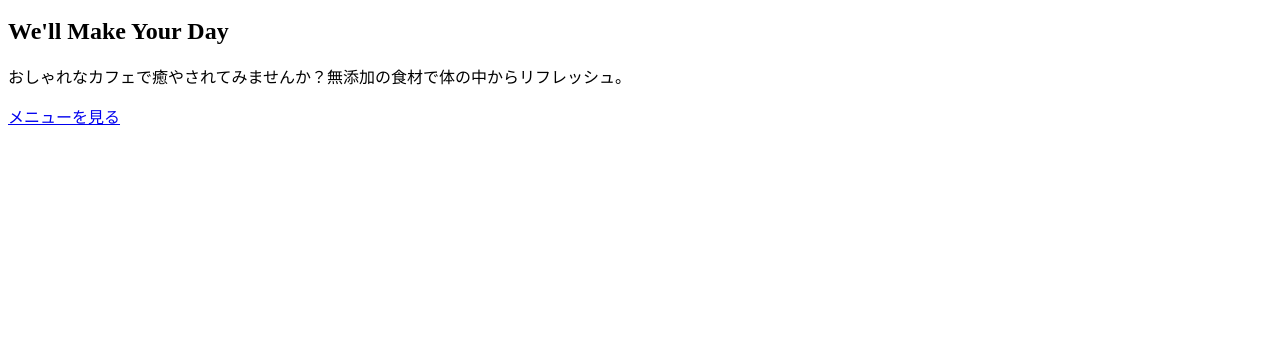
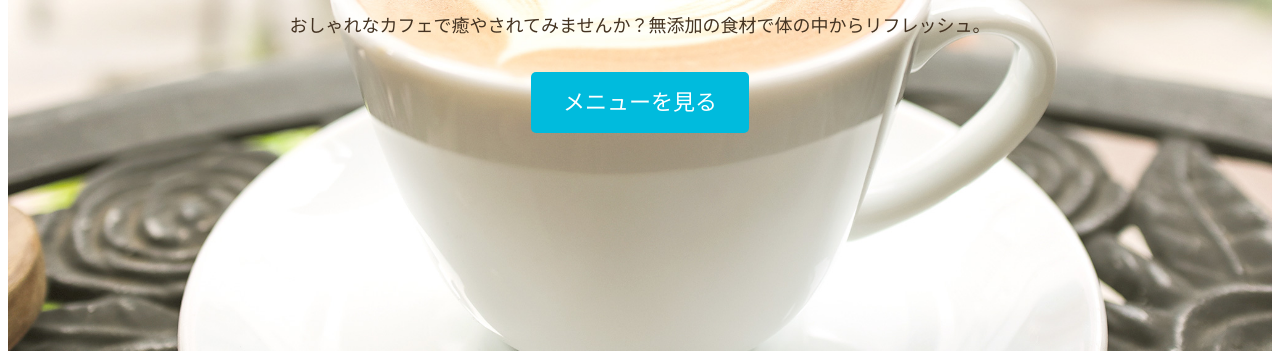
Before and after one commit to candy-96/webcafe, a plain HTML site: page index.html in a window 1280 px wide. Shown: the part 457-816 px from the top of the page. Drawn offline with Linux system fonts and the light colour scheme; files that its build step writes are made by us from their sources; files whose address does not match are found by name.

Commit message:
Update index.html

```diff
--- a/index.html
+++ b/index.html
@@ -16,7 +16,7 @@
     <!-- CSS -->
         <link ref="styleseet" href="https://unpkg.com/ress/dist/ress.min.css">
         <link href="https://fonts.googleapis.com/css?family=Philosopher" rel="stylesheet">
-        <link href="css/style.css" rel="https://candy-96.github.io/webcafe/stylesheet">
+        <link href="css/style.css" rel="stylesheet">
     </head>
 
     <body>
```
